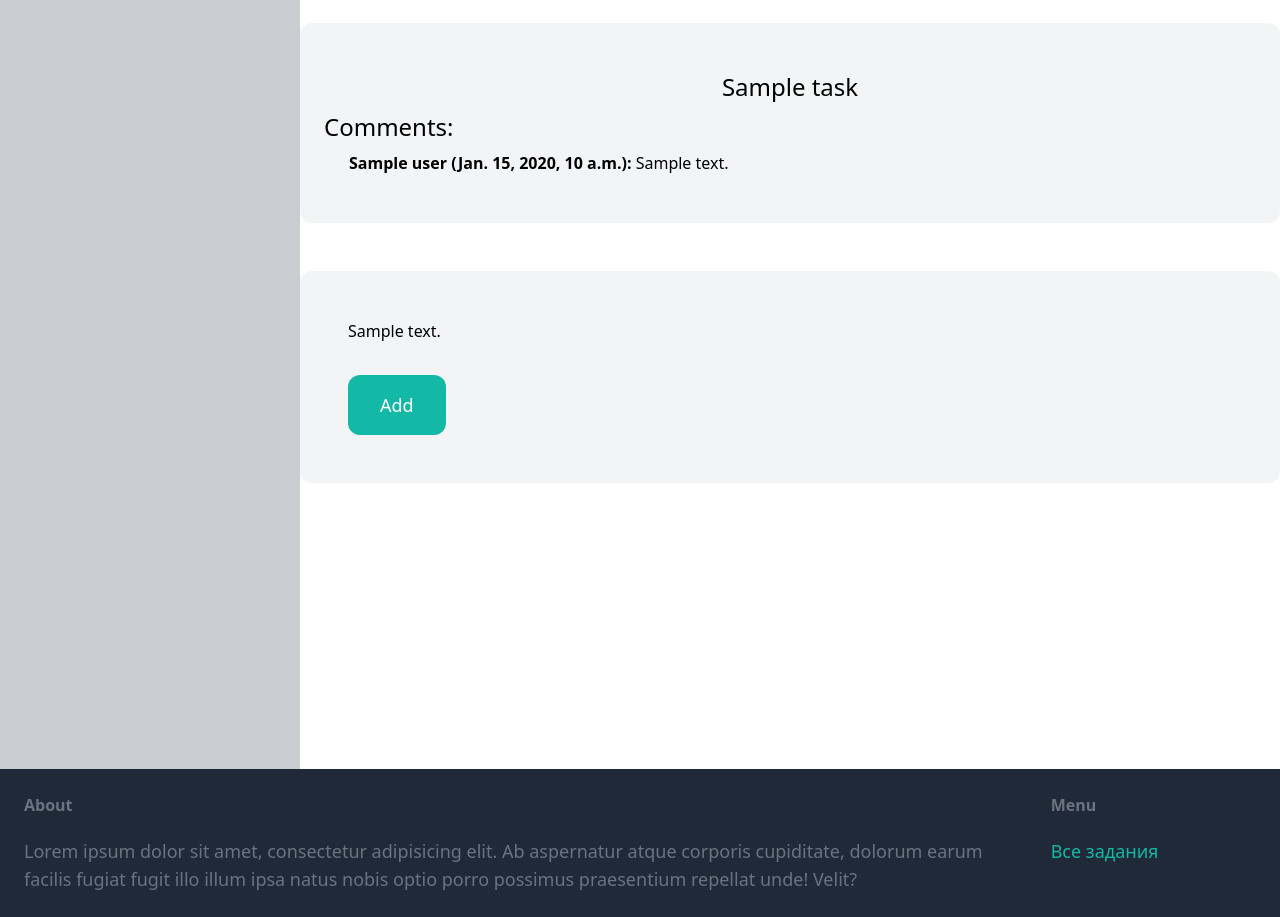
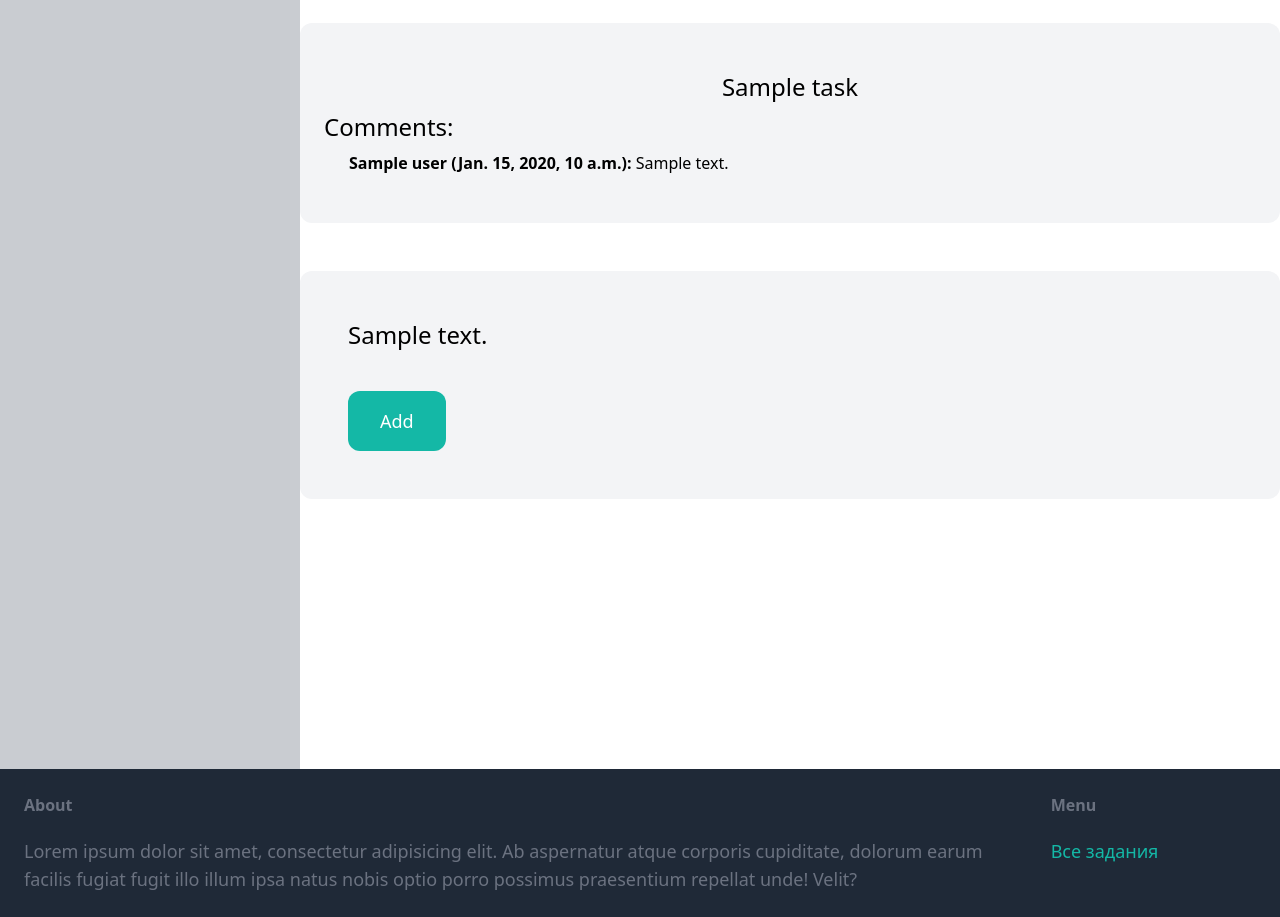
Before and after one commit to VolhaSarkisova/Django_Tasks_28, a Django app: template comments/templates/comments/detail.html in a window 1280 px wide. Shown: the part 78-995 px from the top of the page. Run offline with Django 4.2, Linux system fonts and the light colour scheme; tables that the repository leaves empty hold one stand-in row (values such as "Sample post"); the template is opened without the code that fills it: values that come from a table or form of the project are taken from there, most other values are stand-ins (such as "Sample title", 1, 10 or a date in 2020); parts of the project's set-up code (start-up, migrations or seed data) failed here and were passed over; some libraries are stand-ins or nearby versions.

```diff
--- a/comments/templates/comments/detail.html
+++ b/comments/templates/comments/detail.html
@@ -20,7 +20,7 @@
 
 
     <div class="mt-12 px-12 py-12 bg-gray-100 rounded-xl">
-        <p>{{ parent_comment }}</p>
+        <p class="mb-2 text-2xl">{{ parent_comment }}</p>
         <form method="post" action="." enctype="multipart/form-data">
             {% csrf_token %}
             <div class="space-y-4">
```
Also changed, not shown: comments/templates/comments/add.html (deleted).
